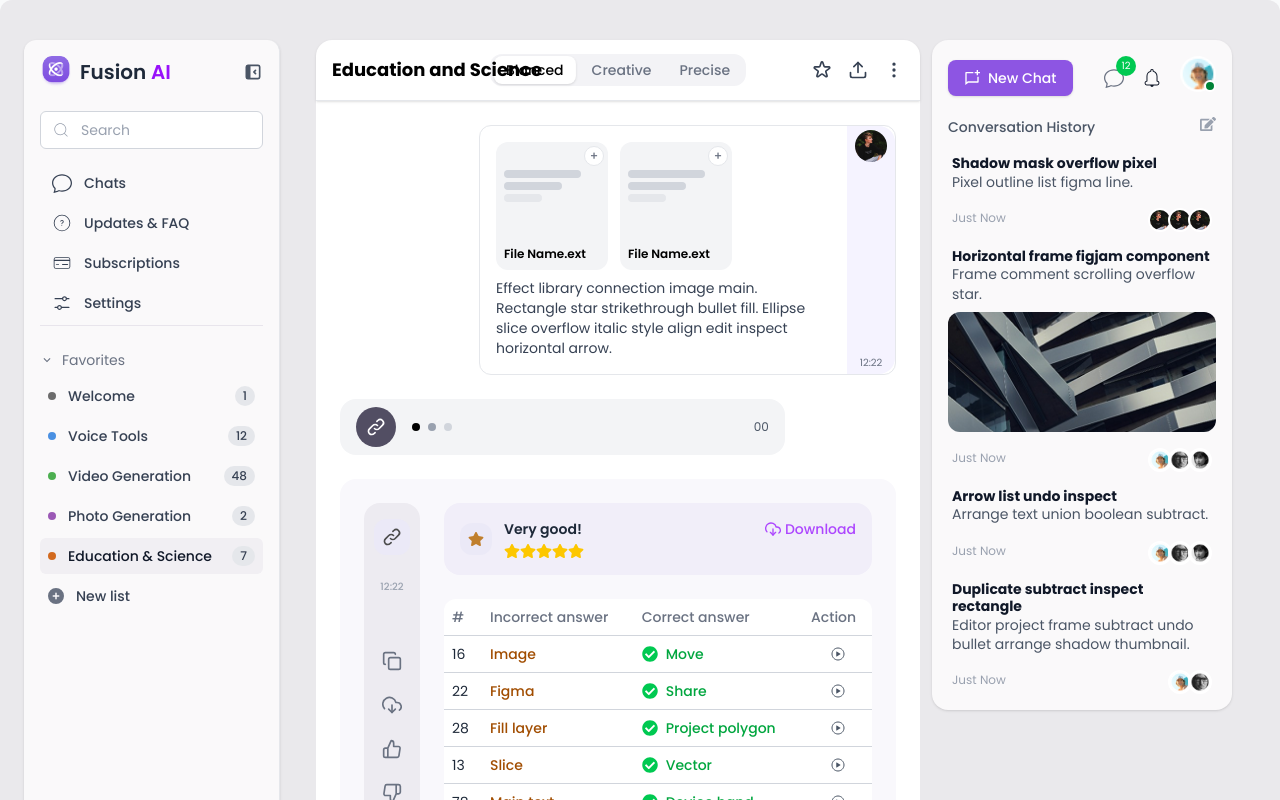
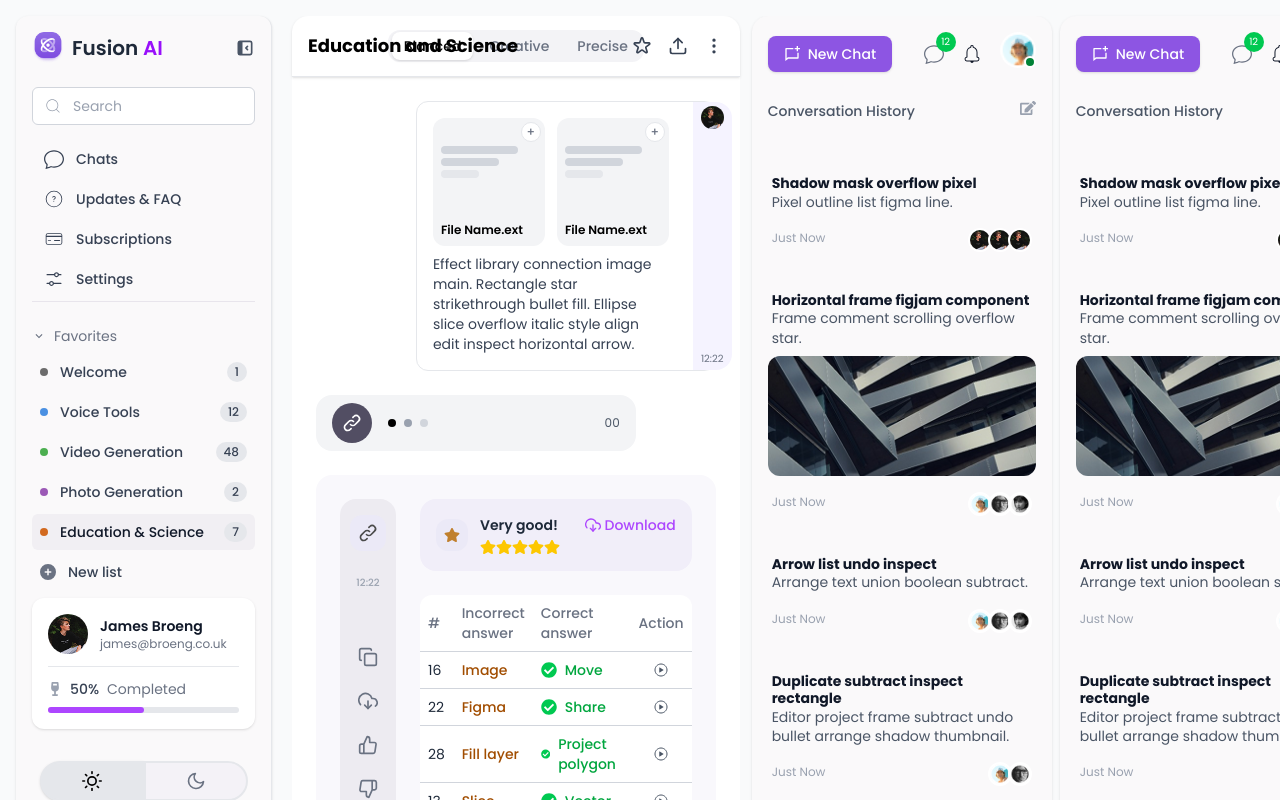
Before and after one commit to adnanfrd/barry-ai, a Next.js app: page /dashboard/education in a window 1280 px wide. Shown: the top 800 px of the page. Built offline with nearby package versions, Linux system fonts and the light colour scheme.

Commit message:
updated code

```diff
--- a/src/app/dashboard/layout.tsx
+++ b/src/app/dashboard/layout.tsx
@@ -1,6 +1,7 @@
     import type { Metadata } from "next";
     import { Poppins } from "next/font/google";
     import Dashboard from "../../components/dashboard/Dashboard";
+    import ChatSidebar from "@/components/dashboard/ChatSidebar";
 
     export const metadata: Metadata = {
       title: "Fusion-AI",
@@ -21,10 +22,24 @@
     }>) {
       return (
         <html lang="en" className={`${poppins.variable} dark`}>
-      <body className={`${poppins.className} bg-[#f9fafb] text-gray-900 dark:bg-[#1f1f1f] dark:text-white`}>
-        <div className="flex px-6 py-10 rounded-xl min-h-screen bg-[#eae9ec] dark:bg-[#2c2c2e] w-full">
+          <body
+            className={`${poppins.className} bg-[#f9fafb] text-gray-900 dark:bg-[#1f1f1f] dark:text-white`}
+          >
+            <div className="h-full overflow-hidden w-full px-2 py-2 sm:px-4 sm:py-4">
+              <div className="flex h-full w-full rounded-xl dark:bg-[#2c2c2e] max-w-[1600px] mx-auto">
+                <div className="w-64 h-full">
                   <Dashboard />
-          <main className="flex-1 px-6 w-full">{children}</main>
+                </div>
+
+                <div className="flex flex-1 h-full">
+                  <main className="flex-1 h-full overflow-y-auto px-2 dark:bg-[#1f1f1f]">
+                    {children}
+                  </main>
+                  <div className="w-72 h-full dark:bg-[#252525] border-r border-gray-300 dark:border-gray-700">
+                    <ChatSidebar />
+                  </div>
+                </div>
+              </div>
             </div>
           </body>
         </html>
--- a/src/app/globals.css
+++ b/src/app/globals.css
@@ -40,3 +40,12 @@
 :root[data-theme="pastel"] {
   background-color: var(--color-background-pastel);
 }
+
+/* styles/globals.css */
+.no-scrollbar::-webkit-scrollbar {
+  display: none;
+}
+.no-scrollbar {
+  -ms-overflow-style: none;
+  scrollbar-width: none;
+}
--- a/src/components/dashboard/Chat.tsx
+++ b/src/components/dashboard/Chat.tsx
@@ -1,18 +1,16 @@
-'use client';
+"use client";
 
-import { FaWineGlass } from 'react-icons/fa';
-import Image from 'next/image';
+import { FaWineGlass } from "react-icons/fa";
+import Image from "next/image";
 import { MdPhotoSizeSelectActual, MdKeyboardVoice } from "react-icons/md";
 import { IoMdVideocam, IoIosCode } from "react-icons/io";
 import { BsFillFileEarmarkTextFill } from "react-icons/bs";
-import ChatSidebar from './ChatSidebar';
-import Link from 'next/link';
-import PromptInput from '../subcomponents/PromptInput';
+import Link from "next/link";
+import PromptInput from "../subcomponents/PromptInput";
 
 export default function ChatsPage() {
   return (
-    <div className="grid grid-cols-1 md:grid-cols-[1fr_280px] gap-6">
-      <div className="bg-white dark:bg-[#1a1a1a] rounded-2xl p-6 min-h-screen relative overflow-y-auto shadow-xl">
+    <div className="bg-white h-full  dark:bg-[#1a1a1a] rounded-2xl p-6 relative shadow-xl">
       <div className="absolute top-0 left-0 right-0 h-48 rounded-t-2xl overflow-hidden z-0">
         <Image
           src="/art work.png"
@@ -28,58 +26,57 @@
             <Image src="/image.png" alt="Logo" width={100} height={100} />
           </div>
         </div>
-          <h1 className="text-3xl font-bold mt-6 text-gray-800 dark:text-white">
+        <h1 className="text-3xl font-bold mt-8 text-gray-800 dark:text-white">
           Fusion AI: Your Digital Co-Pilot
         </h1>
-          <p className="text-gray-500 dark:text-gray-400 mt-2 max-w-xl mx-auto text-md">
+        <p className="text-gray-500 dark:text-gray-400 mt-4 max-w-xl mx-auto text-md">
           Unlock the Potential of AI. Seamlessly integrate machine learning,
           natural language understanding, and predictive analytics into your
           workflows.
         </p>
       </div>
 
-        {/* Icons with colored backgrounds and matching icon colors */}
       <div className="grid grid-cols-3 gap-4 mt-10 relative z-10">
         {[
           {
             label: "Photo Generation",
             icon: <MdPhotoSizeSelectActual className="text-purple-600" />,
             bg: "bg-purple-100 dark:bg-purple-900/40",
-              href: "/dashboard/photo"
+            href: "/dashboard/photo",
           },
           {
             label: "Video Generation",
             icon: <IoMdVideocam className="text-green-600" />,
             bg: "bg-green-100 dark:bg-green-900/40",
-              href: "/dashboard/video"
+            href: "/dashboard/video",
           },
           {
             label: "Education & Science",
             icon: <FaWineGlass className="text-pink-600" />,
             bg: "bg-pink-100 dark:bg-pink-900/40",
-              href: "/dashboard/education"
+            href: "/dashboard/education",
           },
           {
             label: "Code Generation",
             icon: <IoIosCode className="text-indigo-600" />,
             bg: "bg-indigo-100 dark:bg-indigo-900/40",
-              href: "/dashboard/code"
+            href: "/dashboard/code",
           },
           {
             label: "Voice Tools",
             icon: <MdKeyboardVoice className="text-sky-600" />,
             bg: "bg-sky-100 dark:bg-sky-900/40",
-              href: "/dashboard/voice"
+            href: "/dashboard/voice",
           },
           {
             label: "Text Recognition",
             icon: <BsFillFileEarmarkTextFill className="text-amber-600" />,
             bg: "bg-amber-100 dark:bg-amber-900/40",
-              href: "/dashboard"
+            href: "/dashboard",
           },
         ].map((tool) => (
           <Link key={tool.label} href={tool.href}>
-              <div className="bg-[#faf9fa] dark:bg-[#2a2a2f] cursor-pointer hover:bg-[#f1eff3] dark:hover:bg-[#3a3a3f] p-4 rounded-xl flex flex-col items-center justify-center text-sm font-medium text-gray-700 dark:text-gray-300 shadow hover:shadow-md transition-all">
+            <div className="bg-[#faf9fa] dark:bg-[#2a2a2f] cursor-pointer hover:bg-[#f1eff3] dark:hover:bg-[#3a3a3f] py-8.5 px-4 rounded-xl flex flex-col items-center justify-center text-sm font-medium text-gray-700 dark:text-gray-300 shadow hover:shadow-md transition-all">
               <div className={`${tool.bg} p-3 rounded-xl mb-2`}>
                 <span className="text-2xl">{tool.icon}</span>
               </div>
@@ -91,8 +88,5 @@
 
       <PromptInput />
     </div>
-
-      <ChatSidebar />
-    </div>
   );
 }
--- a/src/components/dashboard/ChatSidebar.tsx
+++ b/src/components/dashboard/ChatSidebar.tsx
@@ -150,8 +150,8 @@
       </div>
 
       {/* Title */}
-      <div className="flex justify-between items-center">
-        <h2 className="text-sm font-medium text-gray-600 dark:text-gray-300">
+      <div className="flex justify-between py-2 items-center">
+        <h2 className="text-sm font-medium  text-gray-600 dark:text-gray-300">
           Conversation History
         </h2>
 
@@ -187,9 +187,9 @@
         </Popover>
       </div>
 
-      <div className="flex flex-col gap-4 overflow-y-auto">
+      <div className="flex flex-col gap-4 py-4 overflow-y-auto">
         {messages.map((msg, index) => (
-          <div key={index} className="flex flex-col gap-2 rounded-xl">
+          <div key={index} className="flex flex-col gap-2 py-3 rounded-xl">
             <div className="px-1">
               <p className="text-sm font-bold text-gray-900 dark:text-white leading-tight">
                 {msg.title}
```
Lines whose indentation alone changed are shown as unchanged.
